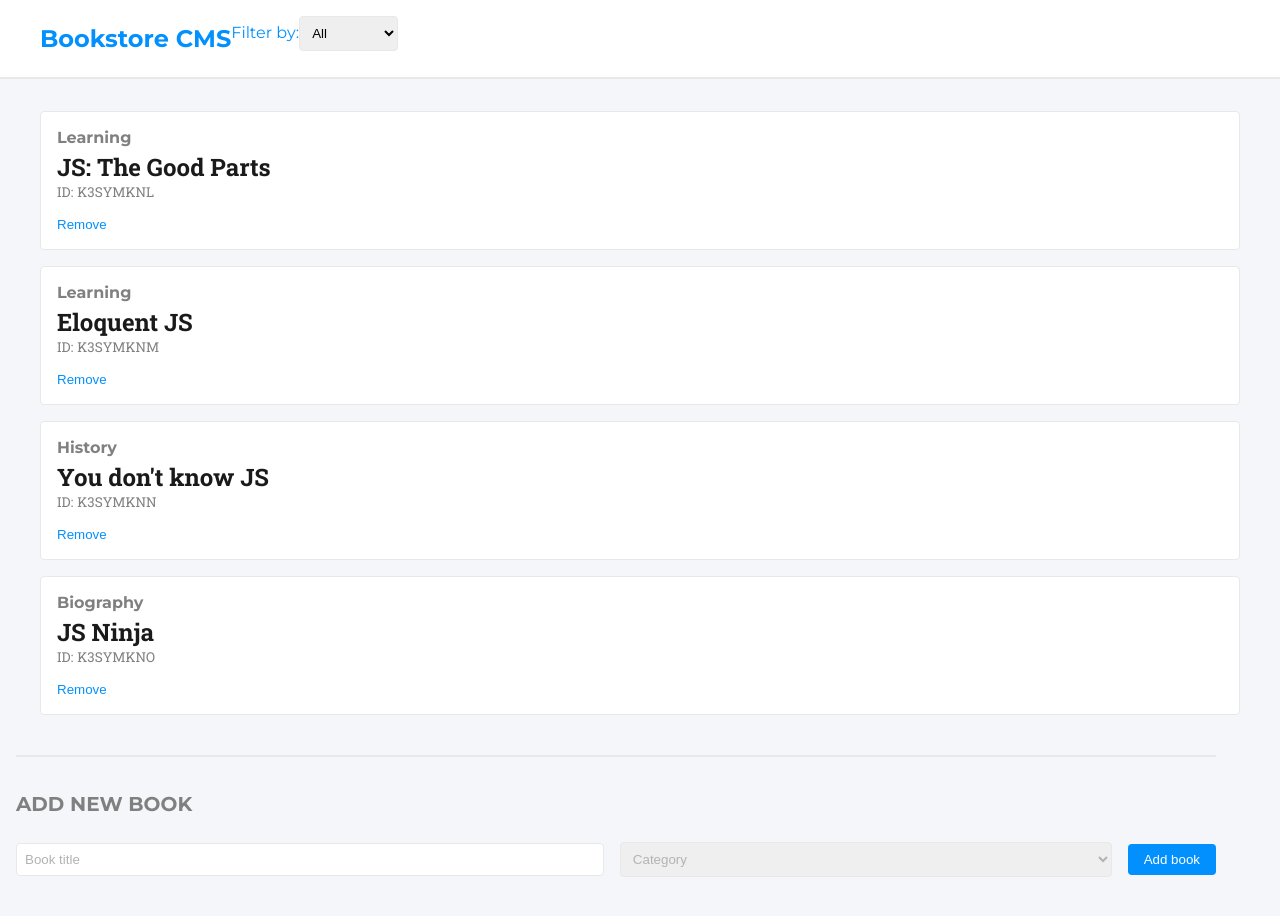
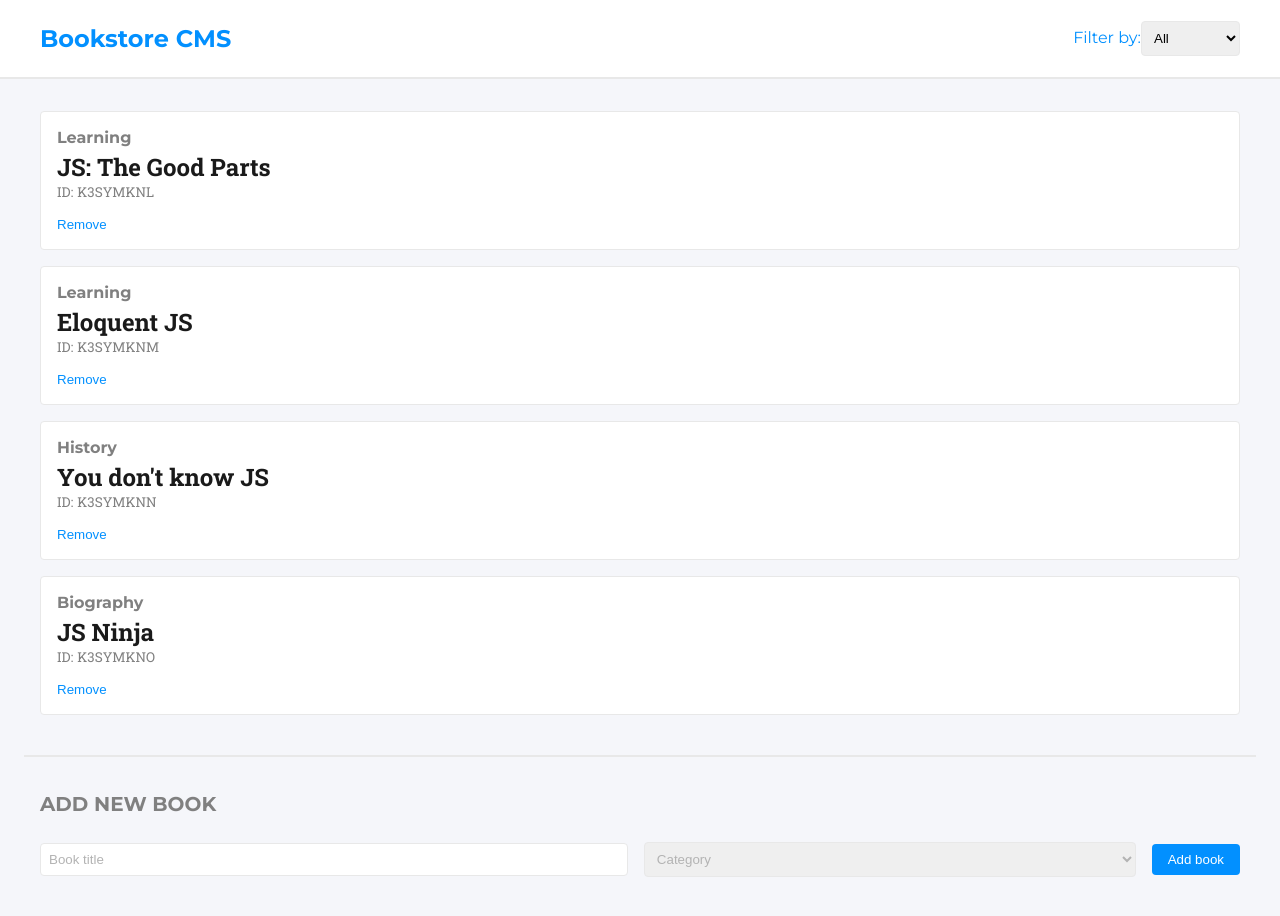
Before and after one commit to MauricioRobayo/react-redux-bookstore, a React (Create React App) app: page / in a window 1280 px wide. Shown: the top 916 px of the page. Built offline with nearby package versions, Linux system fonts and the light colour scheme.

Commit message:
refactor: move from css to scss

```diff
--- a/src/index.js
+++ b/src/index.js
@@ -5,7 +5,7 @@ import { createStore } from 'redux'
 import { Provider } from 'react-redux'
 import reducers from './reducers'
 import App from './components/App'
-import './index.css'
+import './index.scss'
 
 const books = [
   {
--- a/src/index.css
+++ b/src/index.scss
@@ -20,6 +20,8 @@ header {
 }
 nav {
   display: flex;
+  align-items: center;
+  justify-content: space-between;
 }
 nav,
 .BookList,
@@ -32,13 +34,11 @@ header h1 {
   font-weight: bold;
   margin: 0.5rem 0;
 }
-
 form {
-  margin: 0.5rem 1rem;
-  padding: 0.5rem 0;
+  margin: 0.5rem auto 2rem auto;
+  padding: 0.5rem 1rem;
   border-top: 2px solid var(--border-color);
 }
-
 h4 {
   color: var(--color-light);
   text-transform: uppercase;
```
